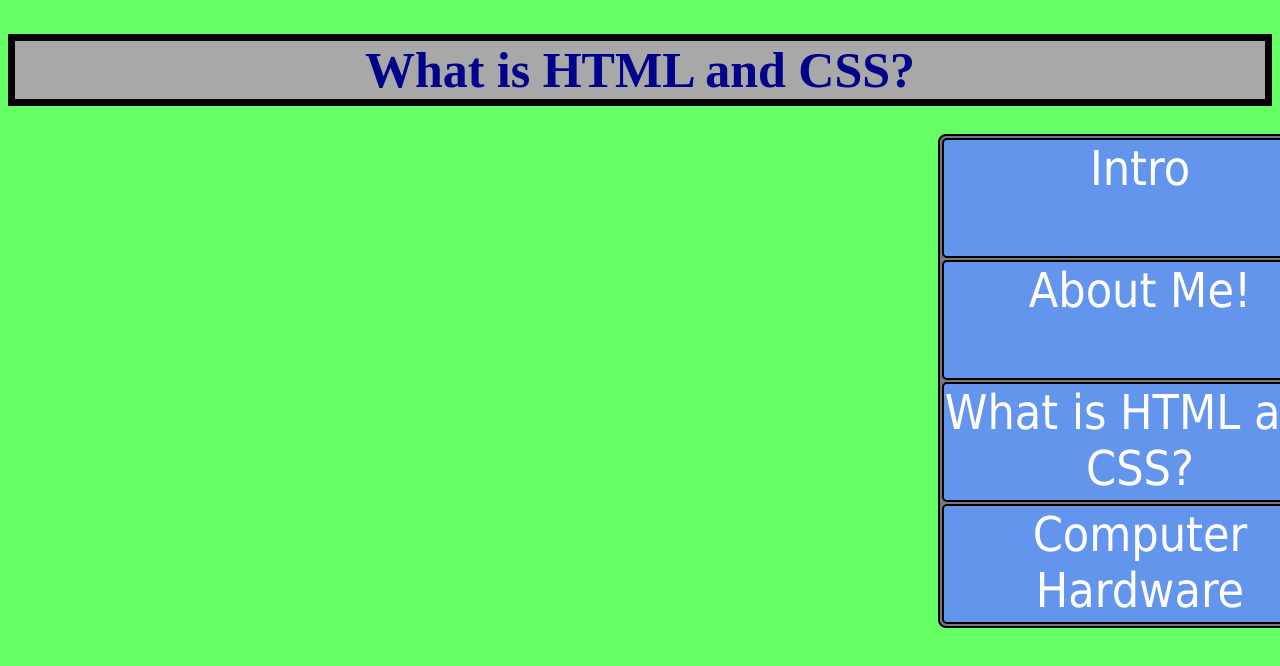
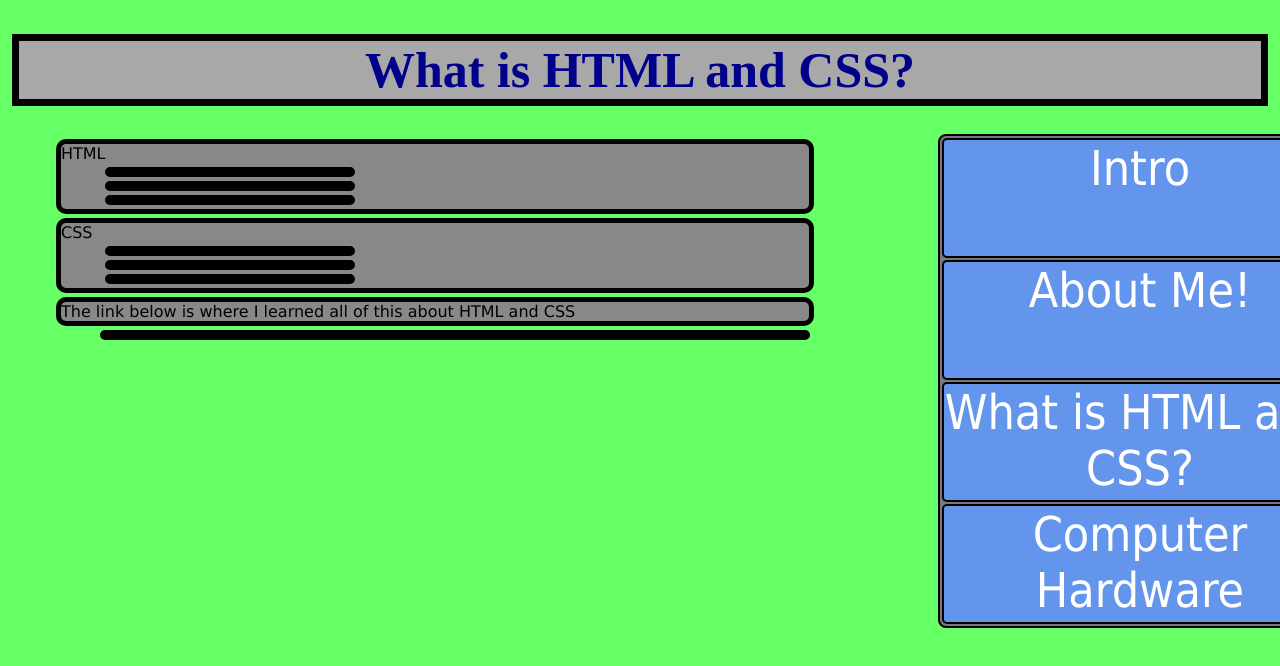
Before and after one commit to everestps/jmak, a plain HTML site: page htmlandcsspage.html in a window 1280 px wide. Drawn offline with Linux system fonts and the light colour scheme.

Commit message:
finished stuff

```diff
--- a/htmlandcsspage.css
+++ b/htmlandcsspage.css
@@ -34,3 +34,5 @@ body {background-color: #66FF66;}
 }
 a{color:#FFFFFF;text-decoration:none;}
 a:hover{color:#6495ED;}
+ol li{border:5px solid black;background-color:#888888;font-size:16px;margin-right:450px;border-radius:10px;list-style-type:none;}
+div{margin:4px 4px 4px 4px;}
--- a/htmlandcsspage.html
+++ b/htmlandcsspage.html
@@ -18,6 +18,24 @@
 	<!-- Put Main Body in this DIV -->
 	<div id="mainBody">
 	<h1>What is HTML and CSS?</h1>
+	<ol>
+	 <div><li style="font-family:Verdana">HTML
+	  <ul>
+	   <div><li></li></div>
+	   <div><li></li></div>
+       <div><li></li></div>
+      </ul></div>
+	 <div><li style="font-family:Verdana">CSS
+	  <ul>
+	    <div><li></li></div>
+	    <div><li></li></div>
+	    <div><li></li></div>
+	  </ul></diV>
+	  <div><li style="font-family:Verdana">The link below is where I learned all of this about HTML and CSS</li>
+	  <ul>
+	      <div><li></li></div>
+	  </ul></div>
+	</ol>
 
 
 
```
